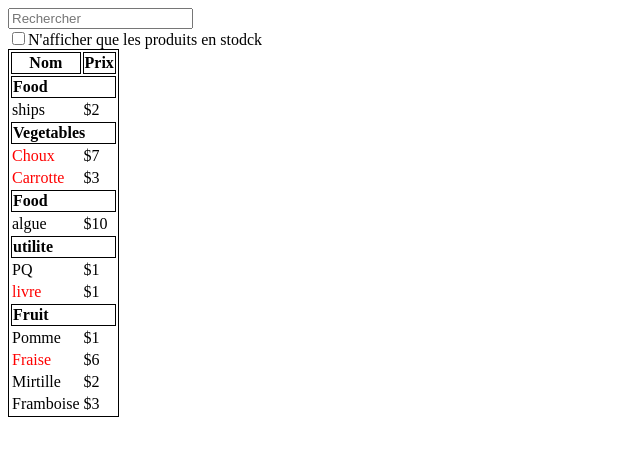
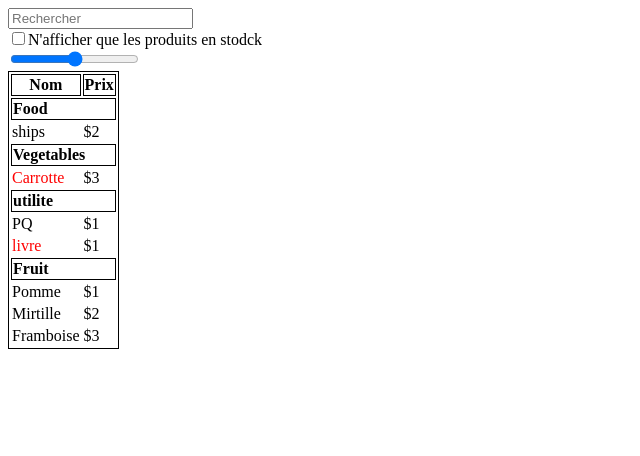
Before and after one commit to HugoBoyer/ProjectBaseReact, a React (Vite) app in the folder ProjectReactTest/: page / in a window 1280 px wide. Shown: the top 456 px of the page, without its empty margins (0-640 px from the left). Built offline with nearby package versions, Linux system fonts and the light colour scheme.

Commit message:
feat(range): ajout du filtre range sur le tableau PRODUCTS

```diff
--- a/ProjectReactTest/src/App.jsx
+++ b/ProjectReactTest/src/App.jsx
@@ -1,6 +1,7 @@
 import { useState } from "react"
 import { Checkbox } from "./components/form/Checkbox"
 import { Input } from "./components/form/Input"
+import { InputRange } from "./components/form/InputRange"
 import { ProductCategoryRow } from "./components/products/ProductCategoryRow"
 import { ProductRow } from "./components/products/ProductRow"
 
@@ -20,19 +21,41 @@ const PRODUCTS = [
 function App() {
   const [showStockedOnly, setShowStockedOnly] = useState(false)
   const [search, setSearch] = useState('')
+  const [maxPrice, setMaxPrice] = useState(5)
+
+  const visibleProducts = PRODUCTS.filter(product => {
+    if(showStockedOnly && !product.stocked){
+      return false
+    }
+
+    if(search && !product.name.includes(search)) {
+      return false
+    }
+
+    const price = parseFloat(product.price.slice(1));
+    if (maxPrice > 0 && price > maxPrice) {
+      return false;
+    }
+     return true
+  })
   return (
     <>
       <SearchBar
         showStockedOnly={showStockedOnly}
         onStockedOnlyChange={setShowStockedOnly}
         search={search}
-        onSearchChange={setSearch}/>
-      <ProductTable products={PRODUCTS}/>
+        onSearchChange={setSearch}
+        rangeBar={maxPrice}
+        onRangeBar={setMaxPrice}
+        />
+
+
+      <ProductTable products={visibleProducts}/>
     </>
   )
 }
 
-function SearchBar({showStockedOnly, onStockedOnlyChange, search, onSearchChange}) {
+function SearchBar({showStockedOnly, onStockedOnlyChange, search, onSearchChange,rangeBar,onRangeBar}) {
   return (
     <div>
       <div>
@@ -46,6 +69,10 @@ function SearchBar({showStockedOnly, onStockedOnlyChange, search, onSearchChange
           checked={showStockedOnly}
           onChange={onStockedOnlyChange}
           label="N'afficher que les produits en stodck"
+        />
+        <InputRange
+          onChange={onRangeBar}
+          value={rangeBar}
         />
       </div>
     </div>
--- /dev/null
+++ b/ProjectReactTest/src/components/form/InputRange.jsx
@@ -0,0 +1,11 @@
+export function InputRange({onChange, value}) {
+    return (
+        <input
+            type="range"
+            min={0}
+            max={10}
+            onChange={(e) => onChange(Number(e.target.value))}
+            value={value}
+        />
+    )
+}
```
